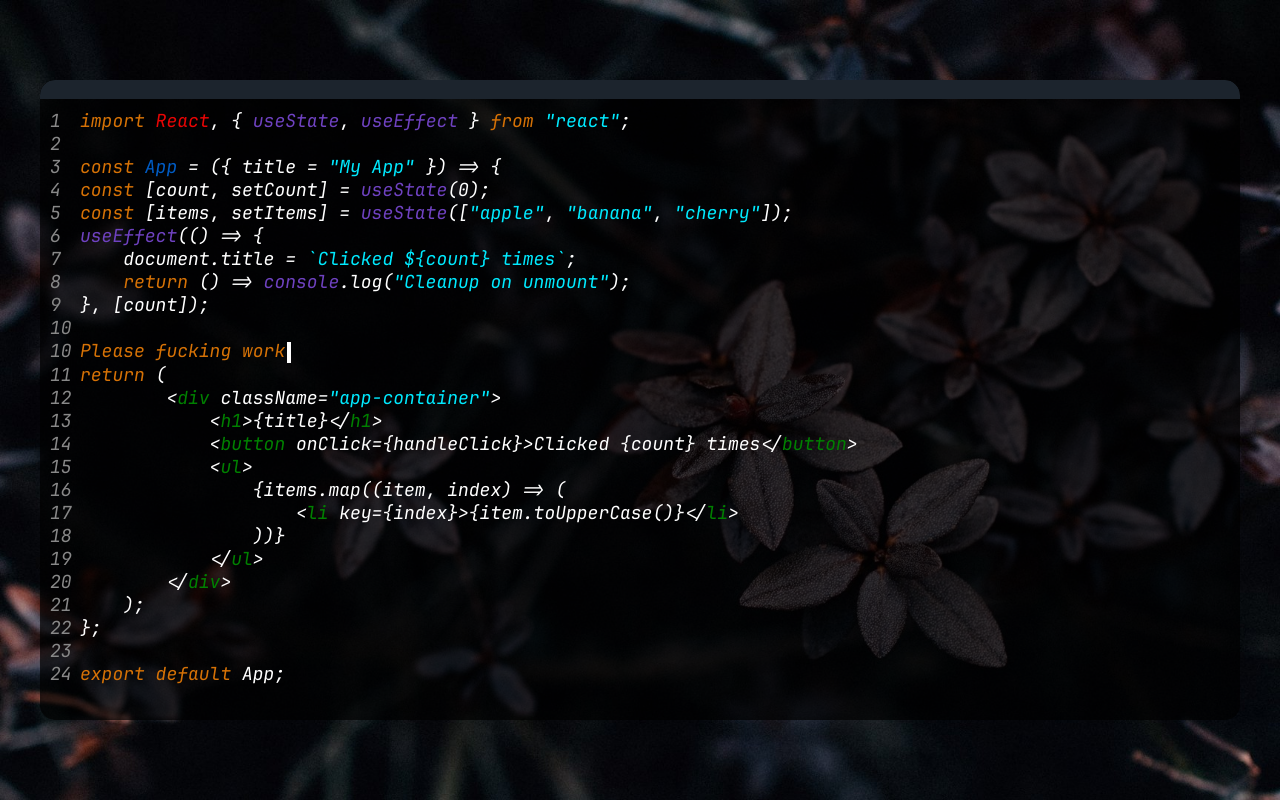
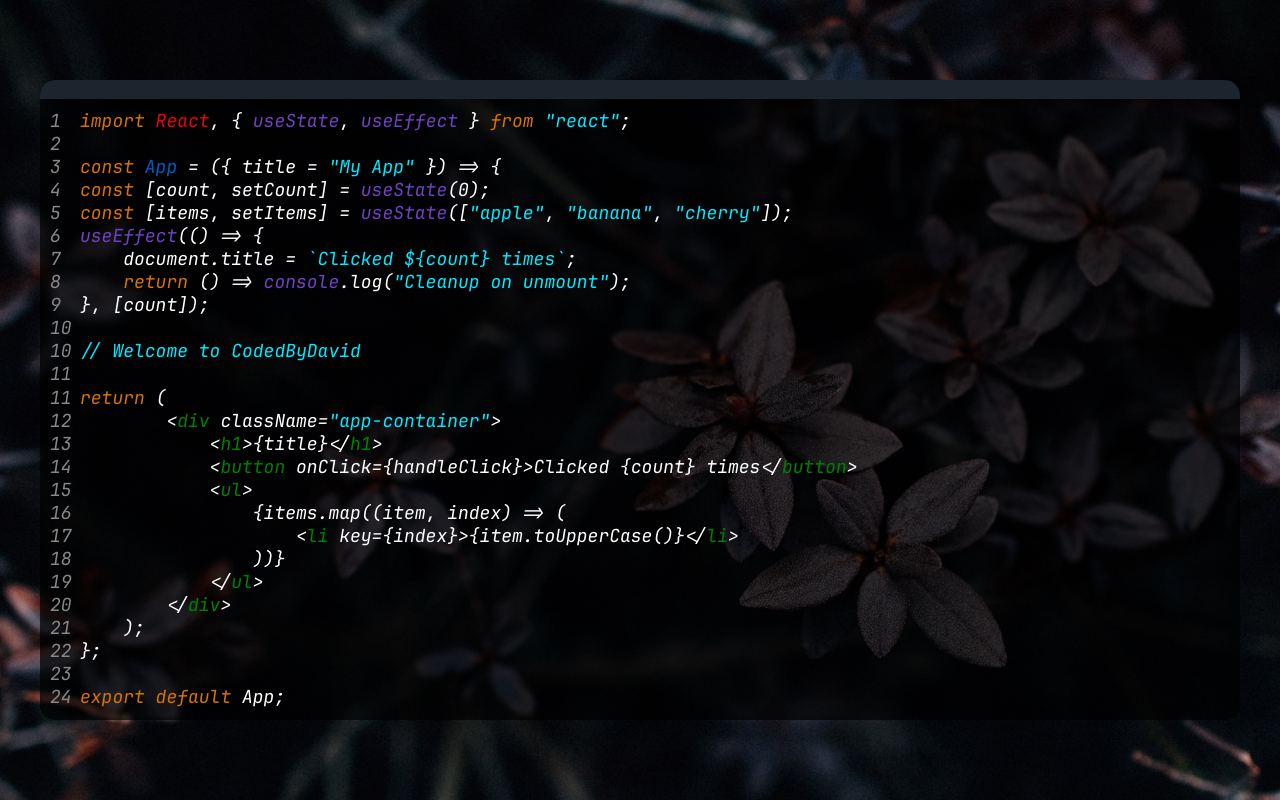
Before and after one commit to david14higgins/CodedByDavid, a React (Vite) app: page / in a window 1280 px wide. Built offline with nearby package versions, Linux system fonts and the light colour scheme.

Commit message:
typing effect over two lines

```diff
--- a/src/CodeSnippet.jsx
+++ b/src/CodeSnippet.jsx
@@ -1,10 +1,15 @@
 // src/CodeSnippet.jsx
-import React from "react";
+import React, { useState, useCallback } from "react";
 import Typewriter from "./TypeWriter"
 
 
 
 const CodeSnippet = () => {
+  const [firstDone, setFirstDone] = useState(false);
+
+  const handleFirstDone = useCallback(() => setFirstDone(true), []);
+
+
   return (
     <div>
       <style>{`
@@ -31,9 +36,20 @@ const CodeSnippet = () => {
       <p className="code-line"><span className="line-number">10</span><br/></p>
       <p className="code-line">
         <span className="line-number">10</span>
-        <span className="keyword">
-          <Typewriter text="Please fucking work" speed={100} />
+        <span className="string">
+          <Typewriter text="// Welcome to CodedByDavid" speed={100} onDone={handleFirstDone} delay={2000}/>
         </span>
+      </p>
+      <p className="code-line">
+        <span className="line-number">11</span>
+        {firstDone && (
+          <Typewriter
+            text="clickHereToContinue();"
+            speed={100}
+            keepBlinking={true}
+            delay={1000}
+          />
+        )}
       </p>
       <p className="code-line"><span className="line-number">11</span>    <span className="keyword">return</span> (</p>
       <p className="code-line"><span className="line-number">12</span>        &lt;<span className="html">div</span> className=<span className="string">"app-container"</span>&gt;</p>
--- a/src/TypeWriter.jsx
+++ b/src/TypeWriter.jsx
@@ -1,12 +1,18 @@
-import  { useState, useEffect } from 'react';
+import  { useState, useEffect, useRef } from 'react';
 
-const useTypewriter = (text, speed = 50) => {
+const useTypewriter = (text, speed = 50, onDone, delay=0) => {
   const [displayText, setDisplayText] = useState('');
   const [isTyping, setIsTyping] = useState(true);
+  const doneCalled = useRef(false);
+
 
   useEffect(() => {
     let i = 0;
     setIsTyping(true);
+    setDisplayText('');           // <-- Reset text
+    doneCalled.current = false;   // <-- Reset done flag
+
+    const startTyping = () => {
       const typingInterval = setInterval(() => {
         if (i < text.length) {
           setDisplayText(text.substring(0, i + 1));
@@ -14,23 +20,33 @@ const useTypewriter = (text, speed = 50) => {
         } else {
           clearInterval(typingInterval);
           setIsTyping(false);
+          if (onDone && !doneCalled.current) {
+            doneCalled.current = true;
+            onDone();
+          }
         }
       }, speed);
+    };
+
+    const delayTimeout = setTimeout(startTyping, delay);
 
     return () => {
-      clearInterval(typingInterval);
+      clearInterval(delayTimeout);
     };
-  }, [text, speed]);
+  }, [text, speed, onDone, delay]);
 
   return { displayText, isTyping };
 };
 
-const Typewriter = ({ text, speed }) => {
-  const { displayText, isTyping } = useTypewriter(text, speed);
+const Typewriter = ({ text, speed, onDone, keepBlinking = false, delay = 0}) => {
+  const { displayText, isTyping } = useTypewriter(text, speed, onDone, delay);
+
+  const showCursor = keepBlinking || isTyping;
 
   return (
     <span style={{ position: "relative" }}>
       {displayText}
+      {showCursor && (
       <span
         style={{
           display: "inline-block",
@@ -44,6 +60,7 @@ const Typewriter = ({ text, speed }) => {
       >
         {isTyping ? '\u00A0' : ''}
       </span>
+      )}
       <style>
         {`
           @keyframes blink {
```
Lines whose indentation alone changed are shown as unchanged.
